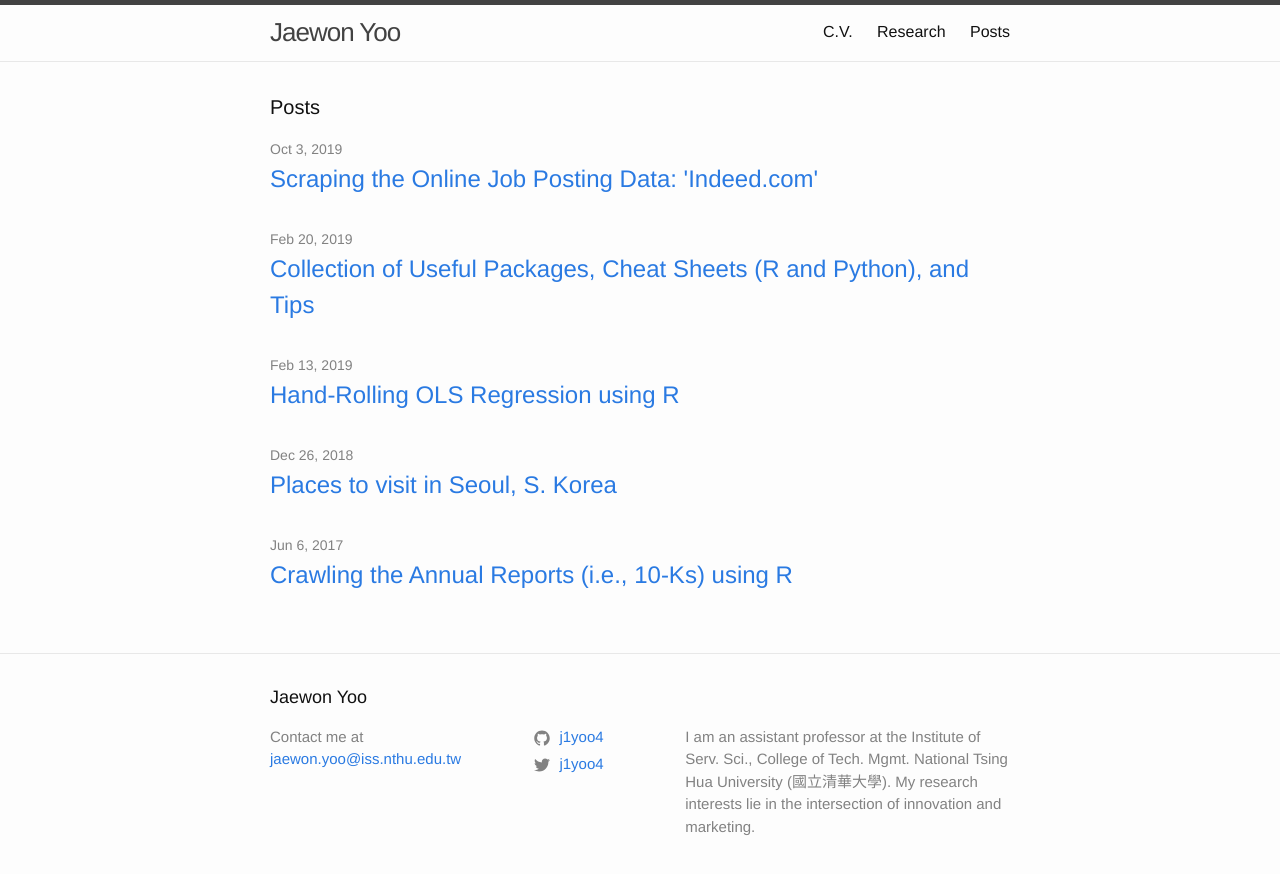
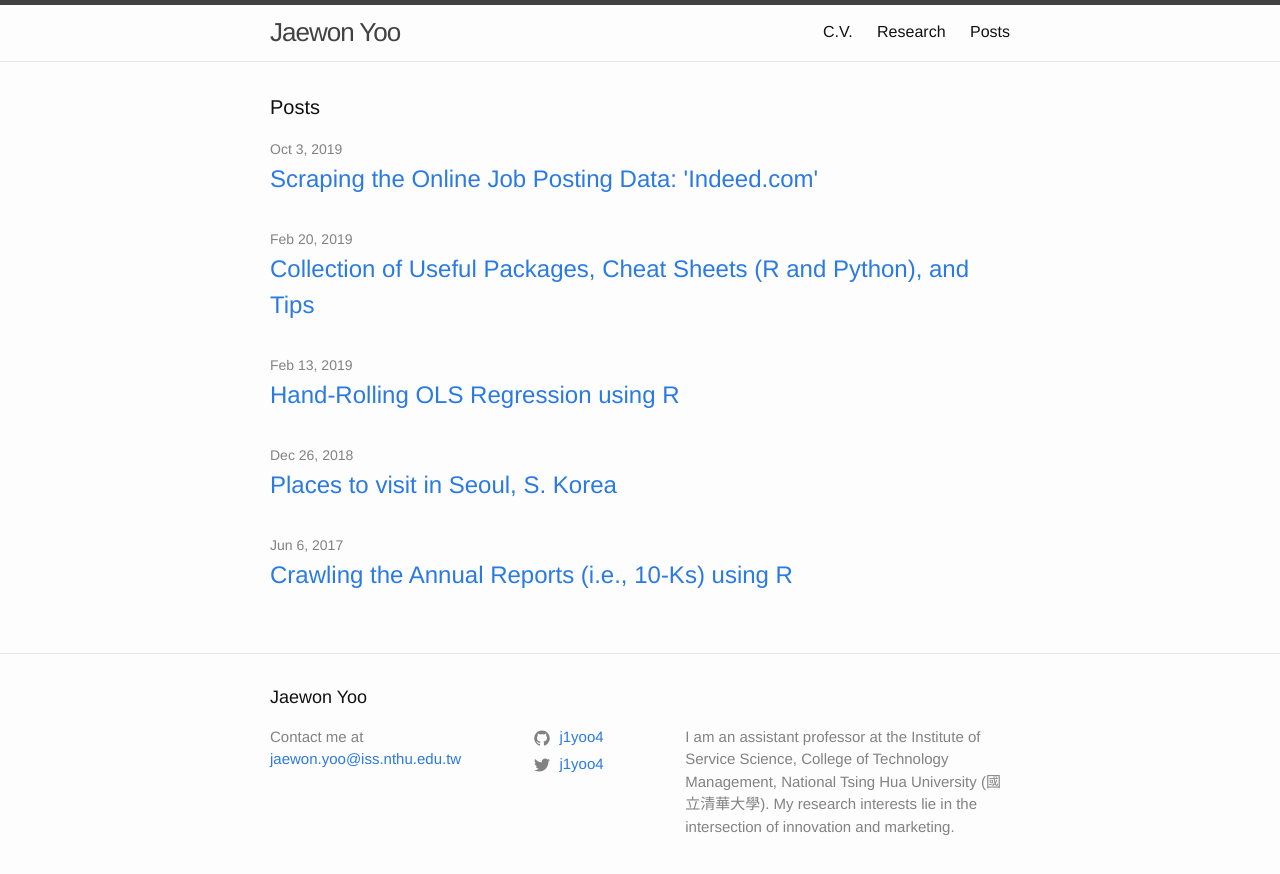
Before and after one commit to j1yoo/j1yoo.github.io, a Jekyll site: the page built from index.markdown, in a window 1280 px wide. Shown: the top 874 px of the page. Built offline with Jekyll 4.4.1, drawn with Linux system fonts in a browser that asks for light colours.

Commit message:
Update _config.yml

```diff
--- a/_config.yml
+++ b/_config.yml
@@ -2,7 +2,7 @@ title: Jaewon Yoo
 author: Contact me at
 email: jaewon.yoo@iss.nthu.edu.tw
 description: # > this means to ignore newlines until "baseurl:"
-  I am an assistant professor at the Institute of Serv. Sci., College of Tech. Mgmt. National Tsing Hua University (國立清華大學). My research interests lie in the intersection of innovation and marketing.
+  I am an assistant professor at the Institute of Service Science, College of Technology Management, National Tsing Hua University (國立清華大學). My research interests lie in the intersection of innovation and marketing.
 
 twitter_username: j1yoo4
 github_username:  j1yoo4
```
